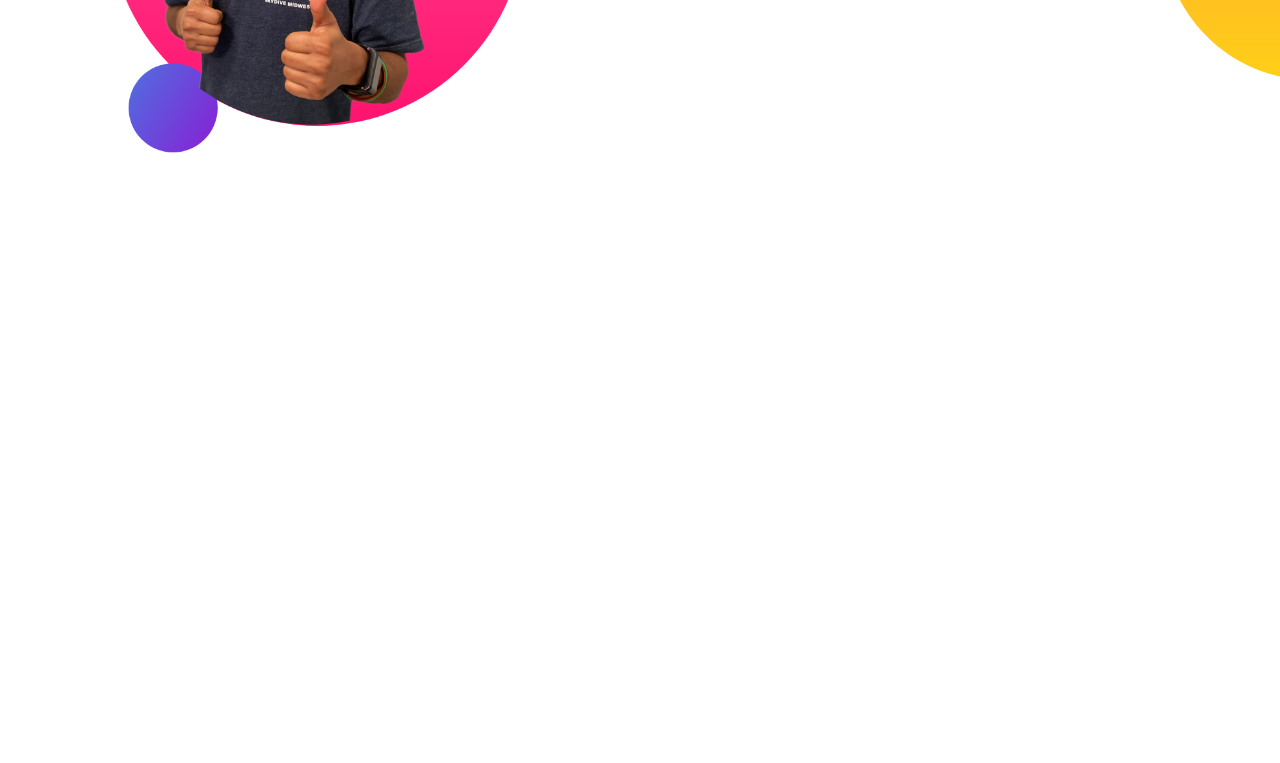
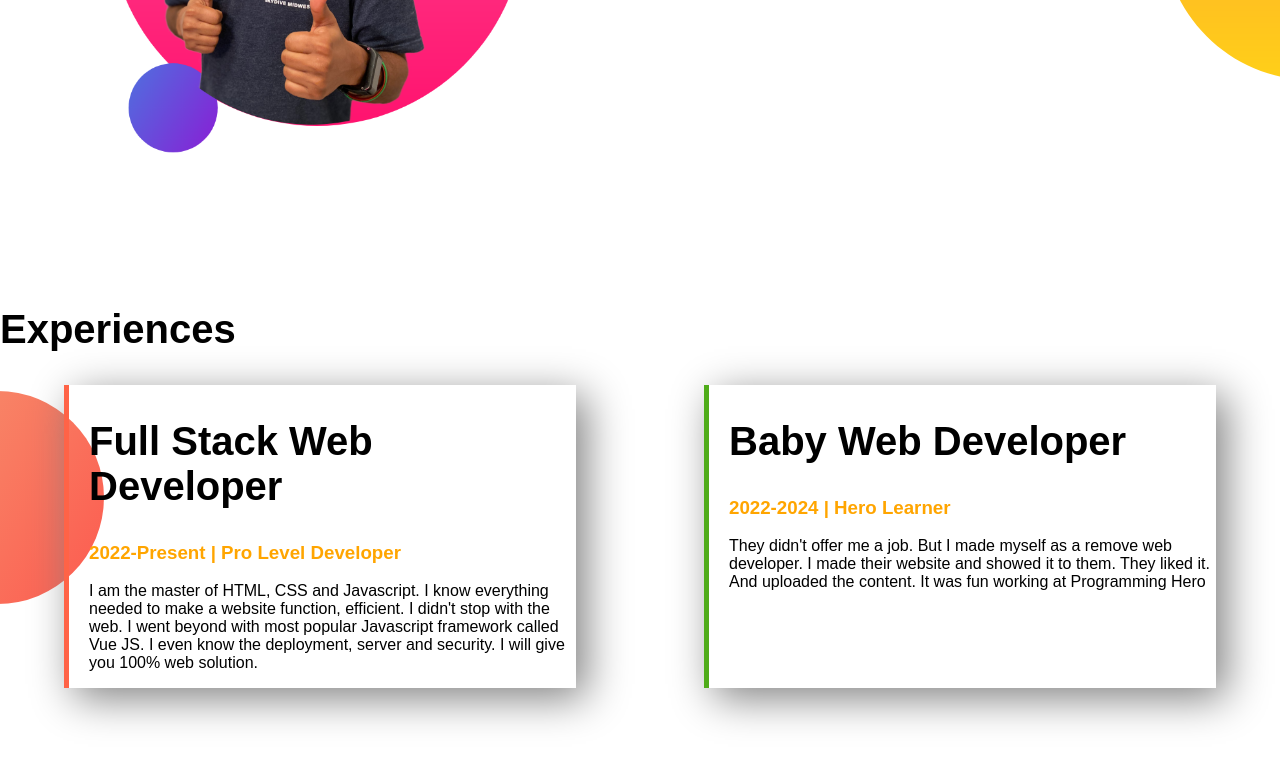
Before and after one commit to tkabir3066/developer-portfolio, a plain HTML site: page index.html in a window 1280 px wide. Shown: the part 911-1674 px from the top of the page. Before the commit the page ends 1218 px from the top, so only its background shows below. Drawn offline with Linux system fonts and the light colour scheme; a web font is replaced by a local one.

Commit message:
experience area

```diff
--- a/index.html
+++ b/index.html
@@ -12,7 +12,7 @@
 </head>
 <body>
 
-  <section class="top-banner">
+  <section class="top-banner flexible-container">
     <div class="half-width">
         <h1>Welcome to </h1>
         <h1><span id="name">Tutul Kabir </span> World!</h1>
@@ -27,7 +27,7 @@
 
   </section>
 
-  <section class="dream-big">
+  <section class="dream-big flexible-container">
    <div class="half-width">
      <img src="images/jhankar2.png" alt="jhankar">
    </div>
@@ -38,5 +38,22 @@
     <a href="" target="_blank" class="link-button">DOWNLOAD RESUME</a>
   </div>
   </section>
+  <section class="experience-area ">
+    <h1>Experiences</h1>
+
+ <div class="flexible-container" >
+  <div class="experience-item1 ">
+    <h2>Full Stack Web Developer</h2>
+    <h3 id="name">2022-Present | Pro Level Developer </h3>
+    <p>I am the master of HTML, CSS and Javascript. I know everything needed to make a website function, efficient. I didn't stop with the web. I went beyond with most popular Javascript framework called Vue JS. I even know the deployment, server and security. I will give you 100% web solution. </p>
+  </div>
+  <div class="experience-item2 ">
+    <h1>Baby Web Developer</h1>
+    <h3 id="name">2022-2024 | Hero Learner </h3>
+    <p>They didn't offer me a job. But I made myself as a remove web developer. I made their website and showed it to them. They liked it. And uploaded the content. It was fun working at Programming Hero </p>
+  </div>
+ </div>
+
+  </section>
 </body>
 </html>
--- a/style.css
+++ b/style.css
@@ -7,12 +7,15 @@ body{
 }
 
 h1{
-    font-size: 50px;
+    font-size: 40px;
+}
+h2{
+    font-size: 40px;
 }
 #name{
     color: orange;
 }
-section{
+.flexible-container{
     display: flex;
     margin-bottom: 150px;
 }
@@ -43,3 +46,26 @@ section{
     background-repeat: no-repeat;
     background-position: right;
 }
+.experience-item1{
+    width: 80%;
+    margin-left: 5%;
+    margin-right: 5%;
+    padding-left: 20px;
+    border-left: 5px solid tomato;
+
+    box-shadow: 10px 10px 40px grey;
+}
+.experience-item2{
+    width: 80%;
+    margin-left: 5%;
+    margin-right: 5%;
+    padding-left: 20px;
+    border-left: 5px solid rgb(79, 172, 25);
+
+    box-shadow: 10px 10px 40px grey;
+}
+.experience-area{
+    background-image: url(images/exp-bg.png);
+    background-repeat: no-repeat;
+    background-position:left;
+}
```
